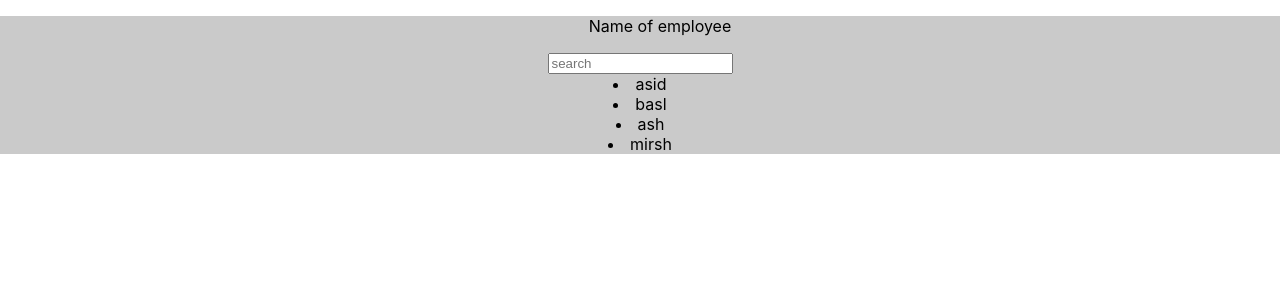
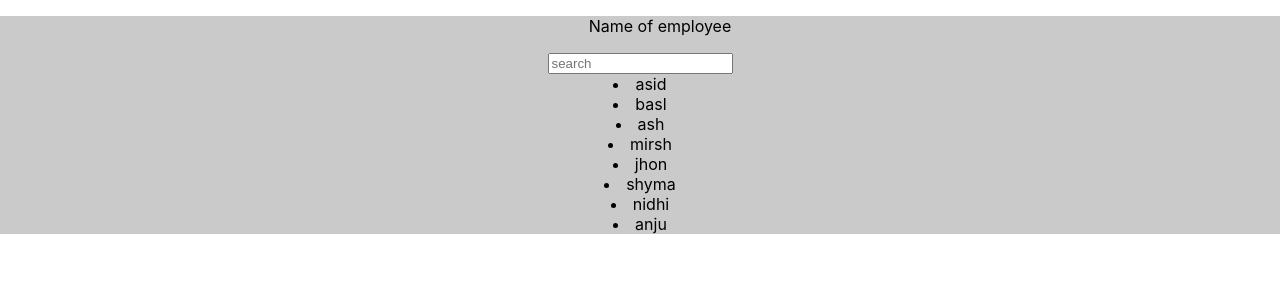
Before and after one commit to AsidAshi/array, a React (Create React App) app: page / in a window 1280 px wide. Shown: the top 300 px of the page. Built offline with nearby package versions, Linux system fonts and the light colour scheme.

Commit message:
imported array

```diff
--- a/src/search.js
+++ b/src/search.js
@@ -1,2 +1,2 @@
 
-export const employee =[{name:"asid" , id:47},{name:"basl" , id:66},{name:"ash" , id:55},{name:"mirsh" , id:36}]
+export const employee =[{name:"asid" , id:47},{name:"basl" , id:66},{name:"ash" , id:55},{name:"mirsh" , id:36},{name:"jhon" , id:47},{name:"shyma" , id:66},{name:"nidhi" , id:85},{name:"anju" , id:33}]
```
